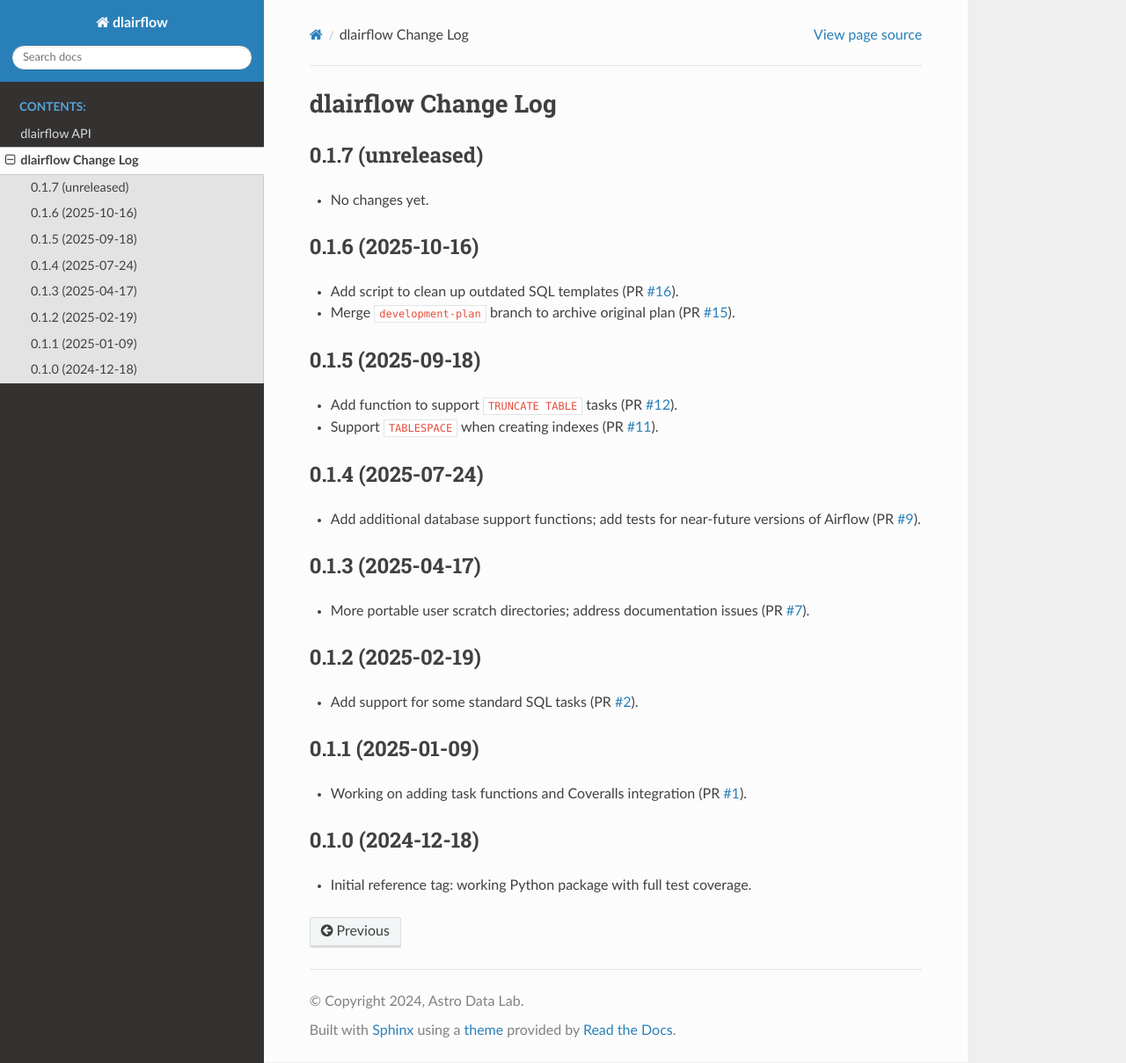
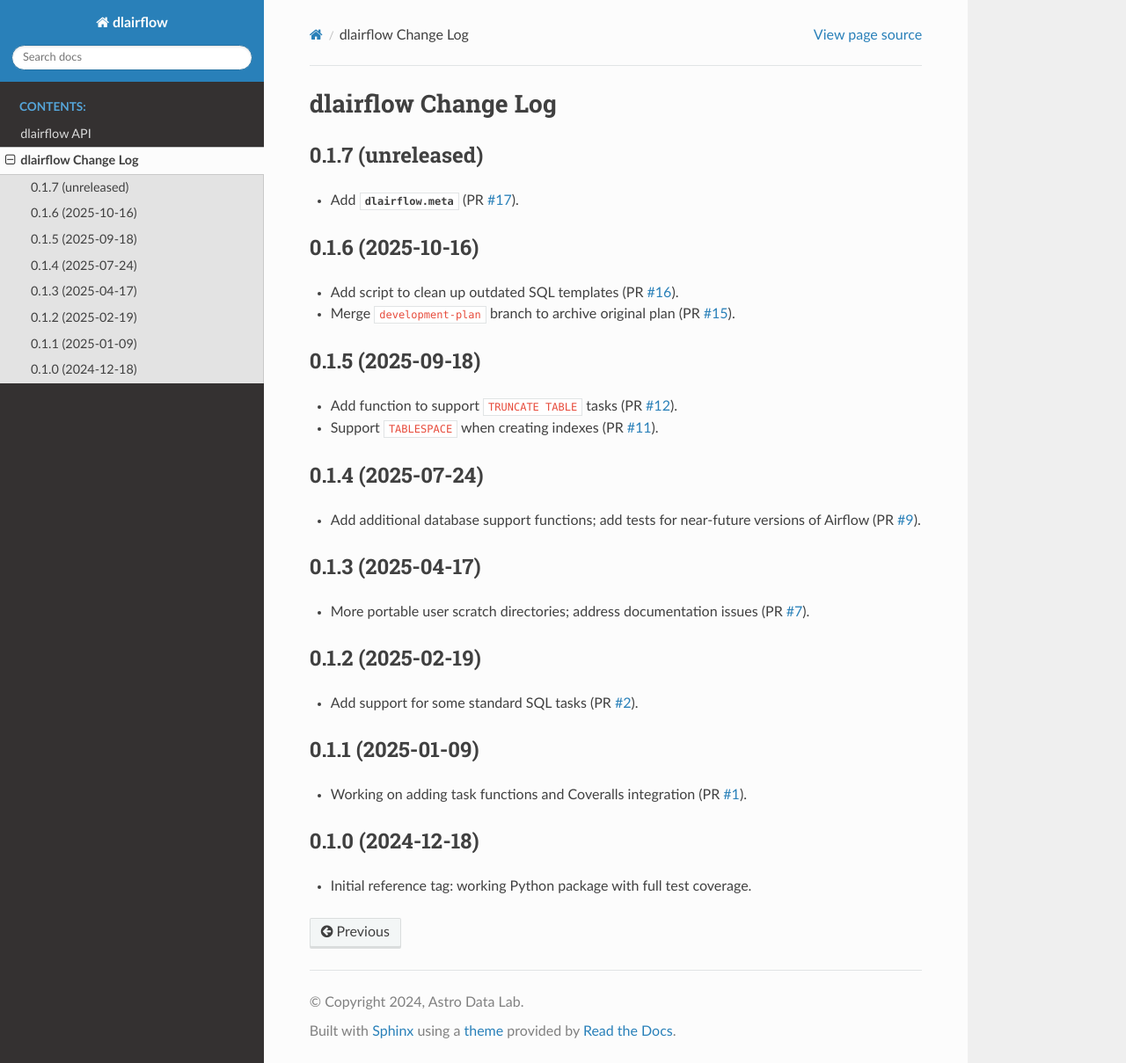
Before and after one commit to astro-datalab/dlairflow, a Sphinx documentation site: the page built from docs/changes.rst, in a window 1280 px wide and 1209 px high. Shown: the whole window at 88% size. Built offline with Sphinx 7.4.7 and the Read the Docs theme 3.1.0, drawn with Linux system fonts in a browser that asks for light colours.

Commit message:
update change log

```diff
--- a/docs/changes.rst
+++ b/docs/changes.rst
@@ -5,7 +5,9 @@ dlairflow Change Log
 0.1.7 (unreleased)
 ------------------
 
-* No changes yet.
+* Add :mod:`dlairflow.meta` (PR `#17`_).
+
+.. _`#17`: https://github.com/astro-datalab/dlairflow/pull/17
 
 0.1.6 (2025-10-16)
 ------------------
```
